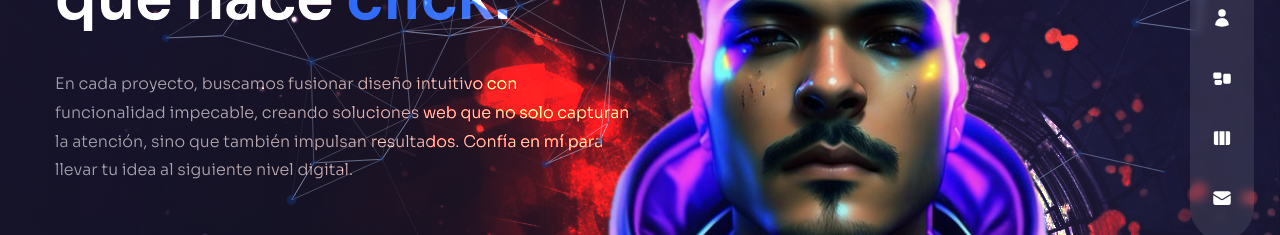
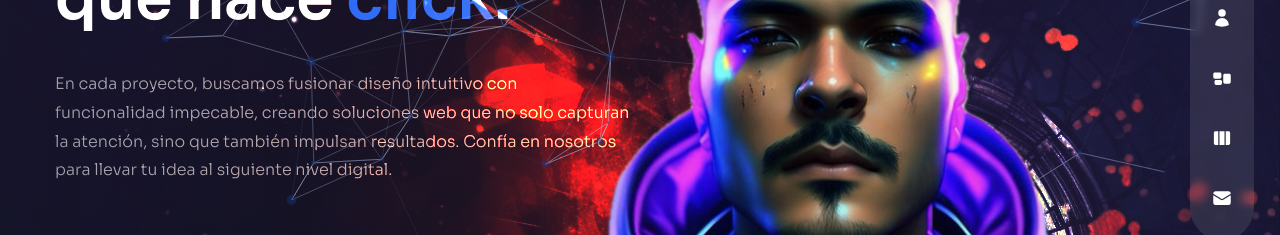
Before and after one commit to Tadeosoto/portafolio, a Next.js app: page / in a window 1280 px wide. Shown: the part 322-557 px from the top of the page. Built offline with nearby package versions, Linux system fonts and the light colour scheme.

Commit message:
Update index.js

```diff
--- a/pages/index.js
+++ b/pages/index.js
@@ -40,8 +40,8 @@ const Home = () => {
           >
             En cada proyecto, buscamos fusionar diseño intuitivo con
             funcionalidad impecable, creando soluciones web que no solo capturan
-            la atención, sino que también impulsan resultados. Confía en mí para
-            llevar tu idea al siguiente nivel digital.
+            la atención, sino que también impulsan resultados. Confía en
+            nosotros para llevar tu idea al siguiente nivel digital.
           </motion.p>
           {/* boton */}
           <div className="flex justify-center xl:hidden relative">
```
